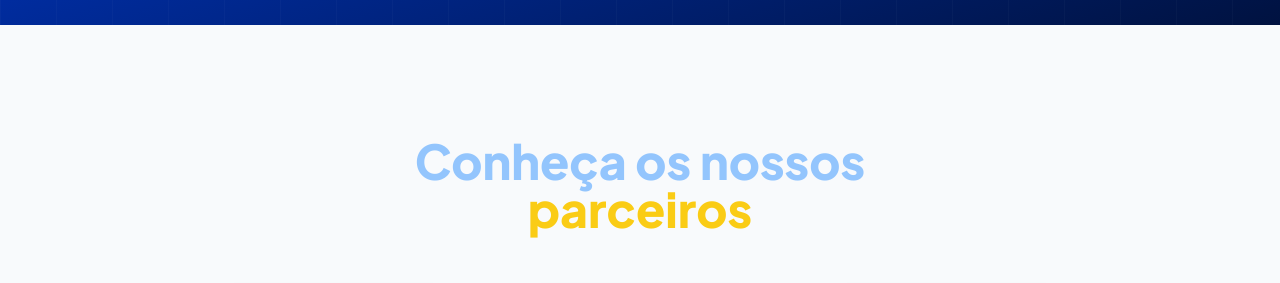
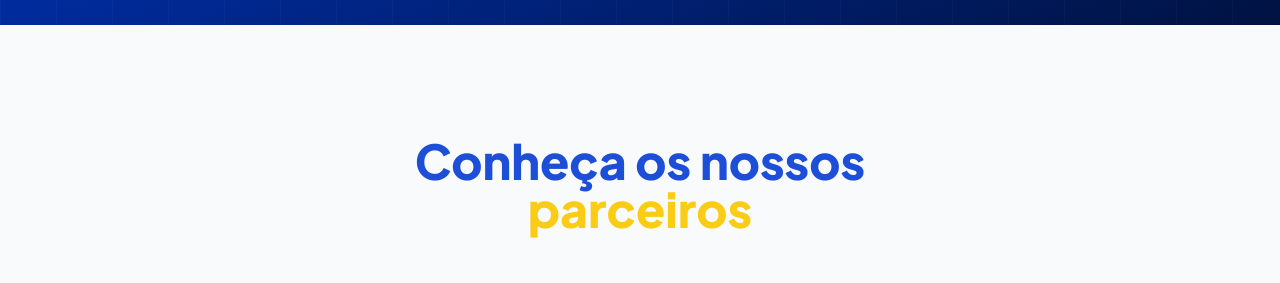
Before and after one commit to Ricardo-Lima-tecnologia/veicula-brasil-agv44, a React (Vite) app: page / in a window 1280 px wide. Shown: the part 4120-4403 px from the top of the page. Built offline with nearby package versions, Linux system fonts and the light colour scheme; no server answers.

Commit message:
File changes

```diff
--- a/src/components/landing/BenefitsSection.jsx
+++ b/src/components/landing/BenefitsSection.jsx
@@ -27,7 +27,7 @@ export default function BenefitsSection() {
           transition={{ duration: 0.6 }}
           className="text-center max-w-2xl mx-auto mb-16">
 
-          <h2 className="font-heading font-extrabold text-3xl sm:text-4xl lg:text-5xl text-[hsl(var(--brand-blue))]" style={{ color: "#93C5FD" }}>
+          <h2 className="font-heading font-extrabold text-3xl sm:text-4xl lg:text-5xl text-[hsl(var(--brand-blue))]" style={{ color: "#1D4ED8" }}>
             Conheça os nossos{" "}
             <span style={{ color: "#FACC15" }}>parceiros</span>
           </h2>
```
